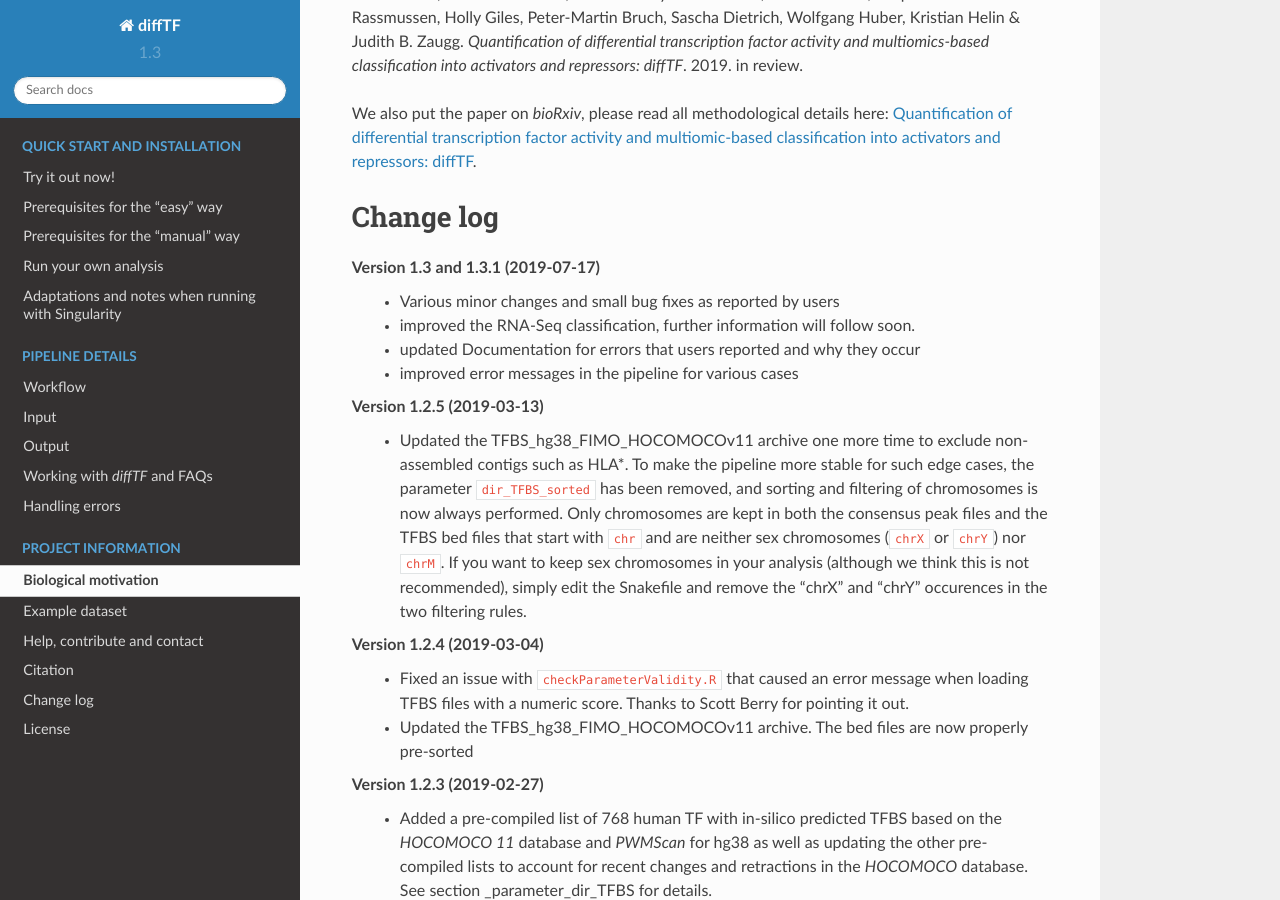
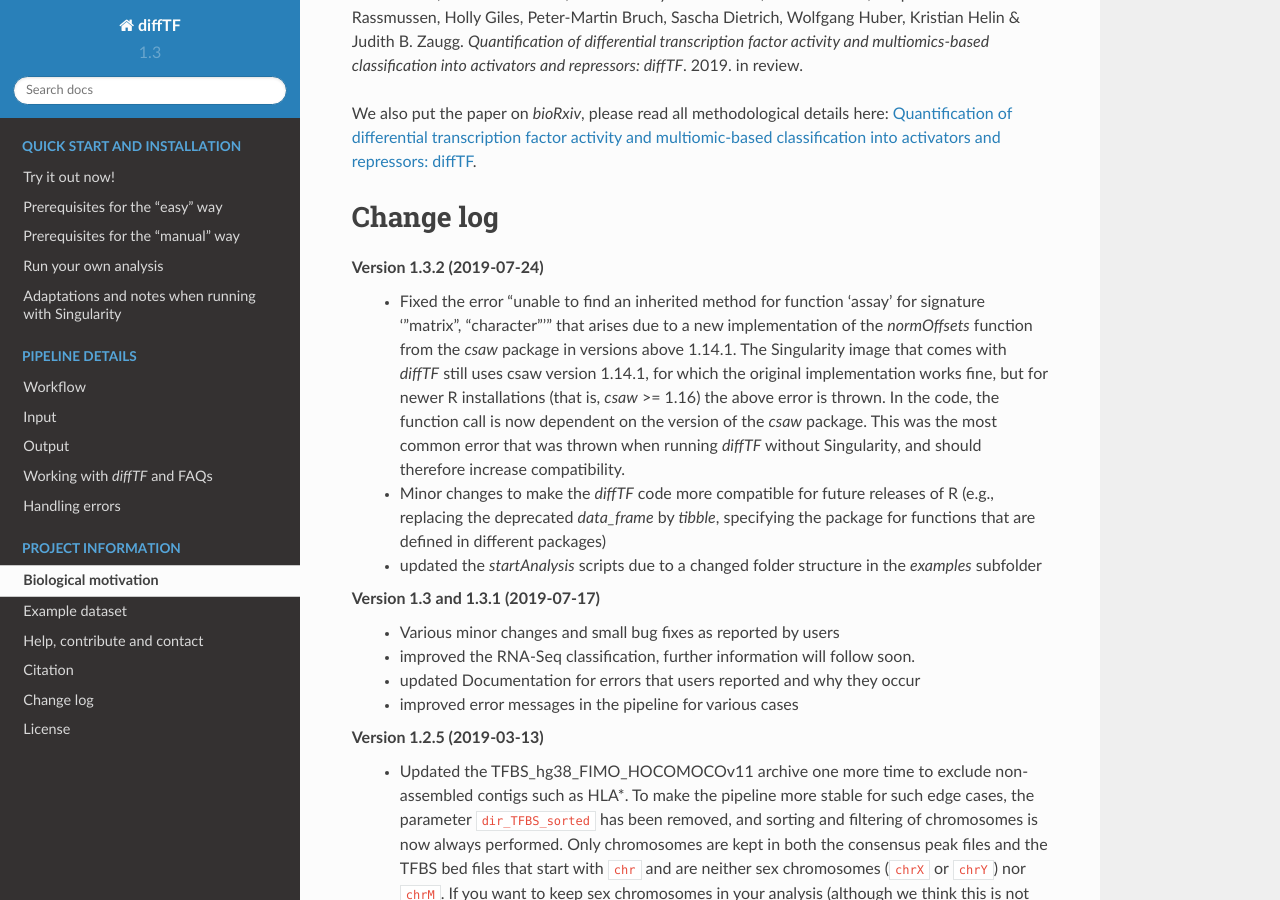
Before and after one commit to jfallmann/diffTF_Fork, a Sphinx documentation site: the page built from docs/projectInfo.rst, in a window 1280 px wide and 900 px high, scrolled down 1846 px. Built offline with Sphinx 7.4.7 and the Read the Docs theme 2.0.0, drawn with Linux system fonts in a browser that asks for light colours.

```diff
--- a/docs/conf.py
+++ b/docs/conf.py
@@ -57,7 +57,7 @@ author = 'Christian Arnold, Ivan Berest, Judith B. Zaugg'
 # The short X.Y version.
 version = '1.3'
 # The full version, including alpha/beta/rc tags.
-release = '1.3.1'
+release = '1.3.2'
 
 # The language for content autogenerated by Sphinx. Refer to documentation
 # for a list of supported languages.
--- a/docs/projectInfo.rst
+++ b/docs/projectInfo.rst
@@ -53,6 +53,11 @@ We also put the paper on *bioRxiv*, please read all methodological details here:
 
 Change log
 ============================
+Version 1.3.2 (2019-07-24)
+  - Fixed the error "unable to find an inherited method for function ‘assay’ for signature ‘"matrix", "character"’" that arises due to a new implementation of the *normOffsets* function from the *csaw* package in versions above 1.14.1. The Singularity image that comes with *diffTF* still uses csaw version 1.14.1, for which the original implementation works fine, but for newer R installations (that is, *csaw* >= 1.16) the above error is thrown. In the code, the function call is now dependent on the version of the *csaw* package. This was the most common error that was thrown when running *diffTF* without Singularity, and should therefore increase compatibility.
+  - Minor changes to make the *diffTF* code more compatible for future releases of R (e.g., replacing the deprecated *data_frame* by *tibble*, specifying the package for functions that are defined in different packages)
+  - updated the *startAnalysis* scripts due to a changed folder structure in the *examples* subfolder
+
 Version 1.3 and 1.3.1 (2019-07-17)
   - Various minor changes and small bug fixes as reported by users
   - improved the RNA-Seq classification, further information will follow soon.
```
Also changed, not shown: 8 other files.
